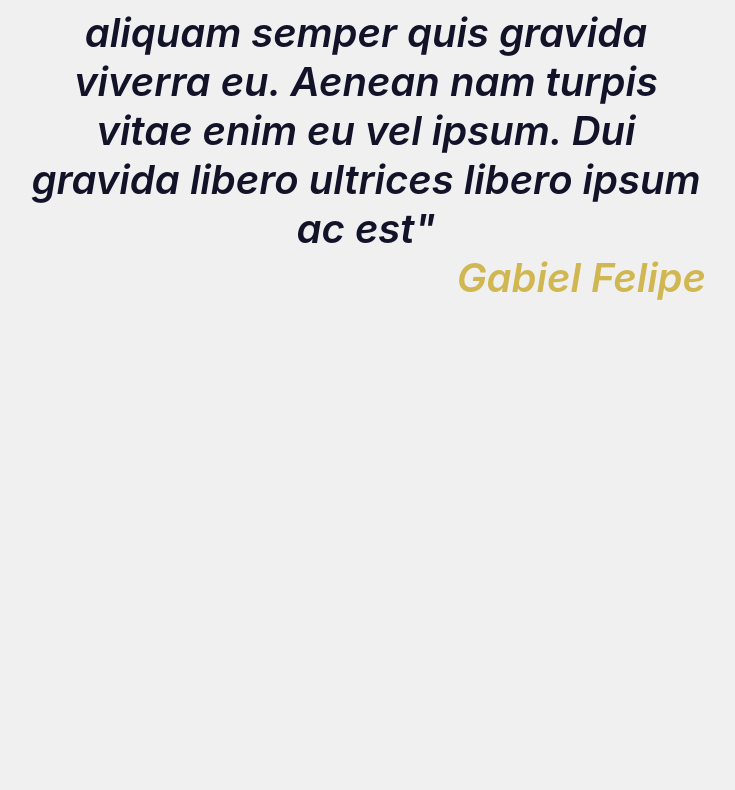
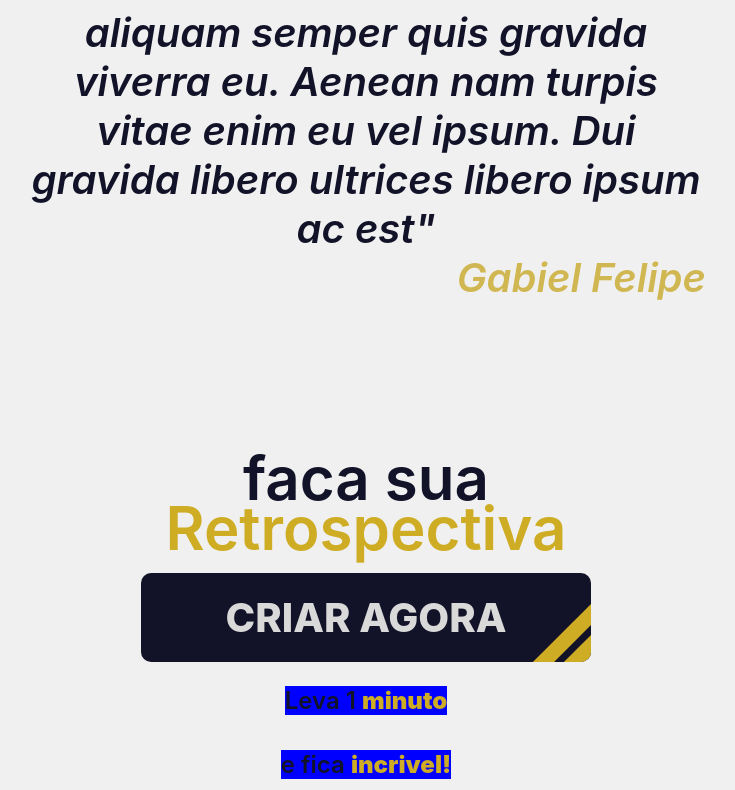
Before and after one commit to FerreiroINTZ/new_year_site, a React (Vite) app: page / in a window 1280 px wide. Shown: the part 5252-6042 px from the top of the page, without its empty margins (274-1009 px from the left). Before the commit the page ends 5554 px from the top, so only its background shows below. Built offline with nearby package versions, Linux system fonts and the light colour scheme; a web font is replaced by a local one.

Commit message:
made: cta2

```diff
--- a/src/App.jsx
+++ b/src/App.jsx
@@ -4,6 +4,7 @@ import Quiz from "./components/quiz/quiz"
 import CTA1 from "./components/cta/cta"
 import FinalQuiz from "./components/finalQuiz/finalQuiz"
 import FinalPhrase from "./components/finalPhrase/finalPhrase"
+import Cta2 from "./components/cta2/cta2"
 
 function App() {
   return (
@@ -17,6 +18,7 @@ function App() {
       <Quiz side={true}/>
       <FinalQuiz />
       <FinalPhrase />
+      <Cta2 />
     </>
   )
 }
--- /dev/null
+++ b/src/components/cta2/cta2.jsx
@@ -0,0 +1,12 @@
+import style from "./cta2.module.css"
+
+export default function cta2() {
+  return (
+    <div id={style.cta2}>
+        <p>faca sua <br /><span>Retrospectiva</span></p>
+            <button>CRIAR AGORA</button>
+            <br />
+            <span id={style.aboveText}>Leva 1 <span>minuto</span> <br/>e fica <span>incrivel!</span></span>
+    </div>
+  )
+}
--- /dev/null
+++ b/src/components/cta2/cta2.module.css
@@ -0,0 +1,70 @@
+#cta2{
+    text-align: center;
+    margin: 0px 200px;
+    margin-top: 200px;
+    /* background: red; */
+    color: var(--deepBlue);
+    font-size: 60px;
+    font-weight: 600;
+    line-height: 50px;
+
+    span{
+        font-size: 60px;
+        color: var(--yellow);
+    }
+
+    button{
+        background: var(--deepBlue);
+        color: var(--white);
+        font-weight: 800;
+        width: 450px;
+        font-size: 40px;
+        padding: 20px 40px;
+        border-radius: 10px;
+        border: none;
+        margin-top: 20px;
+        position: relative;
+        cursor: pointer;
+        overflow: hidden;
+        transition: .3s;
+
+        &:hover{
+            transform: scale(1.025);
+            box-shadow: 0px 0px 12px 0px black;
+        }
+
+        &::after, &::before{
+            content: '';
+            position: absolute;
+            background: var(--yellow);
+                height: 15px;
+                rotate: -45deg;
+                width: 100px;
+            }
+
+            &::after{
+                right: -20px;
+                bottom: 10px;
+            }
+
+            &::before{
+                right: -41px;
+                bottom: 0px;
+            }
+        }
+
+        #aboveText{
+                font-size: 24px;
+                color: var(--deepBlue);
+                font-weight: 600;
+                background: blue;
+
+                span{
+                    color: var(--yellow);
+                    font-weight: 900;
+                    font-size: 24px;
+                    margin: 0px;
+                };
+        }
+
+}
```
